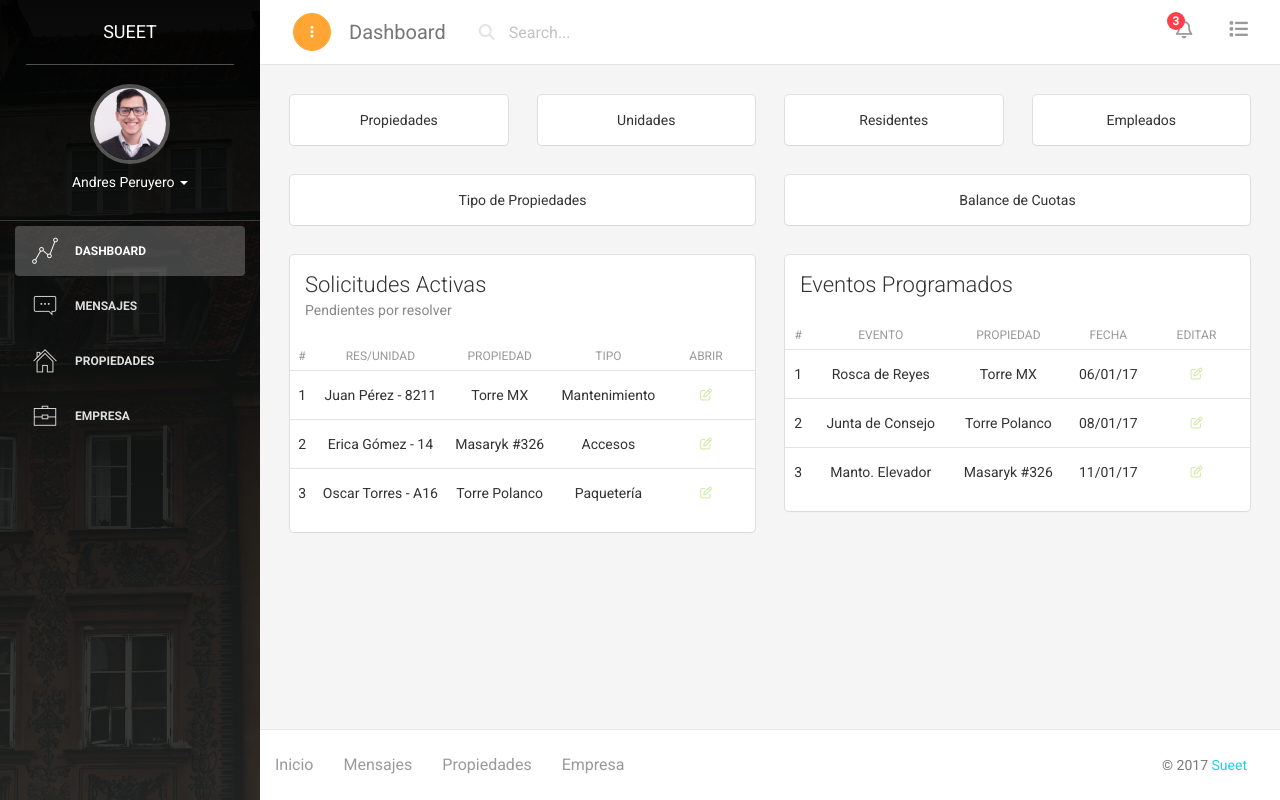
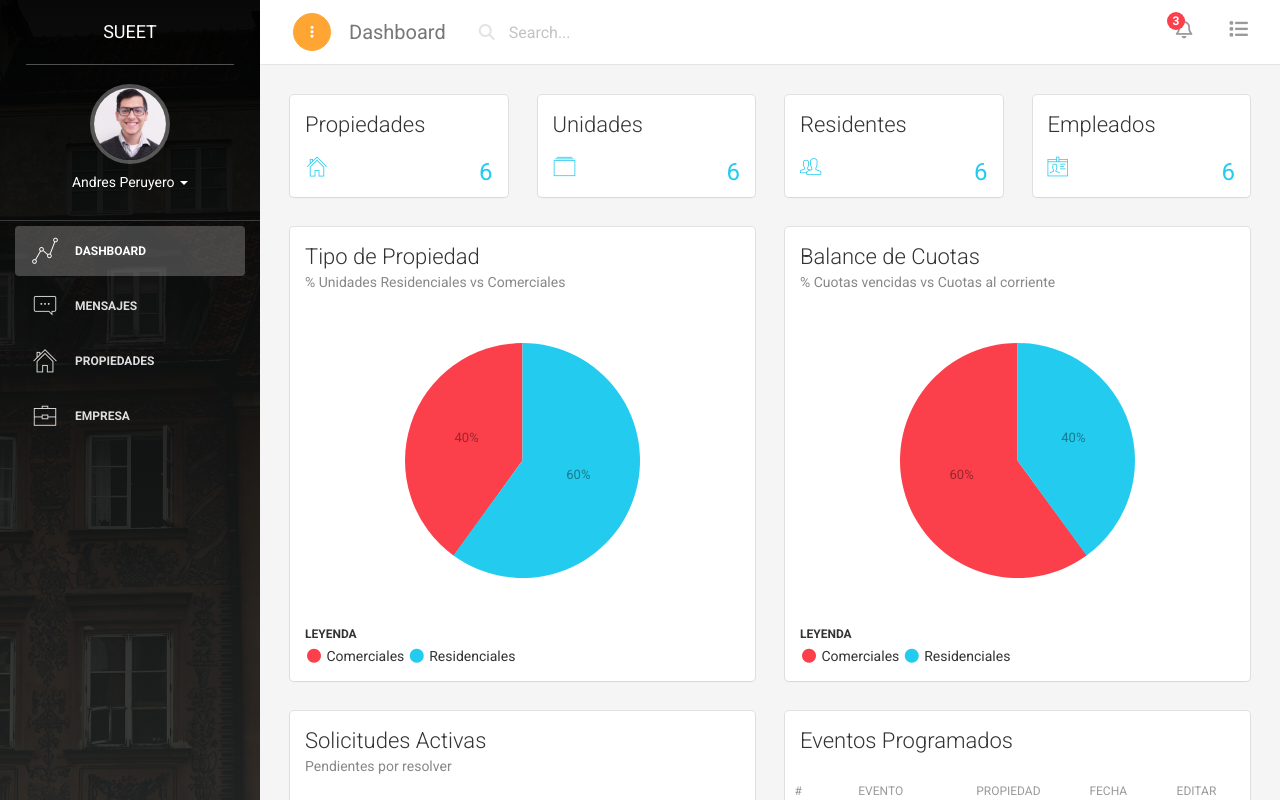
Before and after one commit to Cochilocoo/SueetFront, a plain HTML site: page public/index.html in a window 1280 px wide. Drawn offline with Linux system fonts and the light colour scheme; some packages are replaced by stand-ins of ours.

Commit message:
slacking

```diff
--- a/assets/js/demo.js
+++ b/assets/js/demo.js
@@ -146,10 +146,36 @@ demo = {
         Chartist.Pie('#chartPreferences', dataPreferences, optionsPreferences);
 
         Chartist.Pie('#chartPreferences', {
-          labels: ['62%','32%','6%'],
-          series: [62, 32, 6]
+          labels: ['60%','40%'],
+          series: [60, 40]
         });
 
+        /*  **************** Public Preferences - Pie Chart ******************** */
+
+        var dataPreferences2 = {
+            series: [
+                [25, 30, 20, 25]
+            ]
+        };
+
+        var optionsPreferences2 = {
+            donut: true,
+            donutWidth: 40,
+            startAngle: 0,
+            height: "245px",
+            total: 100,
+            showLabel: false,
+            axisX: {
+                showGrid: false
+            }
+        };
+
+        Chartist.Pie('#chartPreferences2', dataPreferences2, optionsPreferences2);
+
+        Chartist.Pie('#chartPreferences2', {
+          labels: ['40%','60%'],
+          series: [40, 60]
+        });
 
         /*  **************** Views  - barchart ******************** */
 
@@ -241,8 +267,8 @@ demo = {
         Chartist.Pie('#chartEmail', dataPreferences, optionsPreferences);
 
         Chartist.Pie('#chartEmail', {
-          labels: ['62%','32%','6%'],
-          series: [62, 32, 6]
+          labels: ['60%','40%'],
+          series: [60, 30]
         });
 
 
--- a/public/index.html
+++ b/public/index.html
@@ -177,52 +177,82 @@
             <div class="container-fluid">
 
                 <div class="row">
-                    <div class="col-sm-6 col-md-3">
+                    <div class="col-xs-6 col-md-3">
                         <div class="card">
-                            <div class="content text-center">
-                                Propiedades
-
+                            <div class="header">
+                                <h4 class="title">Propiedades</h4>
+                            </div>
+                            <div class="content">
+                                <font color="#23CCEF" size="+2" class="pe-7s-home"></font>
+                                <font color="#23CCEF" size="+2" class="pull-right">6</font>
                             </div>
                         </div>
                     </div>
-                    <div class="col-sm-6 col-md-3">
+                    <div class="col-xs-6 col-md-3">
                         <div class="card">
-                            <div class="content text-center">
-                                Unidades
+                            <div class="header">
+                                <h4 class="title">Unidades</h4>
                             </div>
-
-                        </div>
-                    </div>
-                    <div class="col-sm-6 col-md-3">
-                        <div class="card">
-                            <div class="content text-center">
-                                Residentes
-
+                            <div class="content">
+                                <font color="#23CCEF" size="+2" class="pe-7s-albums"></font>
+                                <font color="#23CCEF" size="+2" class="pull-right">6</font>
                             </div>
                         </div>
                     </div>
-                    <div class="col-sm-6 col-md-3">
+                    <div class="col-xs-6 col-md-3">
                         <div class="card">
-                            <div class="content text-center">
-                                Empleados
+                            <div class="header">
+                                <h4 class="title">Residentes</h4>
                             </div>
-
+                            <div class="content">
+                                <font color="#23CCEF" size="+2" class="pe-7s-users"></font>
+                                <font color="#23CCEF" size="+2" class="pull-right">6</font>
+                            </div>
+                        </div>
+                    </div>
+                    <div class="col-xs-6 col-md-3">
+                        <div class="card">
+                            <div class="header">
+                                <h4 class="title">Empleados</h4>
+                            </div>
+                            <div class="content">
+                                <font color="#23CCEF" size="+2" class="pe-7s-id"></font>
+                                <font color="#23CCEF" size="+2" class="pull-right">6</font>
+                            </div>
                         </div>
                     </div>
                 </div>
 
                 <div class="row">
-                    <div class="col-md-6">
+                    <div class="col-sm-6">
                         <div class="card">
-                            <div class="content text-center">
-                                Tipo de Propiedades
+                            <div class="header">
+                                <h4 class="title">Tipo de Propiedad</h4>
+                                <p class="category">% Unidades Residenciales vs Comerciales</p>
+                            </div>
+                            <div class="content">
+                                <div id="chartPreferences" class="ct-chart "></div>
+                            </div>
+                            <div class="footer">
+                                <h6>Leyenda</h6>
+                                 <i class="fa fa-circle text-danger"></i> Comerciales
+                                 <i class="fa fa-circle text-info"></i> Residenciales
                             </div>
                         </div>
                     </div>
-                    <div class="col-md-6">
+                    <div class="col-sm-6">
                         <div class="card">
-                            <div class="content text-center">
-                                Balance de Cuotas
+                            <div class="header">
+                                <h4 class="title">Balance de Cuotas</h4>
+                                <p class="category">% Cuotas vencidas vs Cuotas al corriente</p>
+                            </div>
+                            <div class="content">
+                                <div id="chartPreferences2" class="ct-chart "></div>
+                            </div>
+                            <div class="footer">
+                                <h6>Leyenda</h6>
+                                 <i class="fa fa-circle text-danger"></i> Comerciales
+                                 <i class="fa fa-circle text-info"></i> Residenciales
                             </div>
                         </div>
                     </div>
@@ -383,7 +413,7 @@
 
 
 </body>
-    <!--   Core JS Files and PerfectScrollbar library inside jquery.ui   -->
+<!--   Core JS Files and PerfectScrollbar library inside jquery.ui   -->
     <script src="../assets/js/jquery.min.js" type="text/javascript"></script>
     <script src="../assets/js/jquery-ui.min.js" type="text/javascript"></script>
 	<script src="../assets/js/bootstrap.min.js" type="text/javascript"></script>
@@ -438,4 +468,10 @@
 	<!-- Light Bootstrap Dashboard DEMO methods, don't include it in your project! -->
 	<script src="../assets/js/demo.js"></script>
 
+    <script>
+        $().ready(function(){
+            demo.initCharts();
+        });
+    </script>
+
 </html>
```
